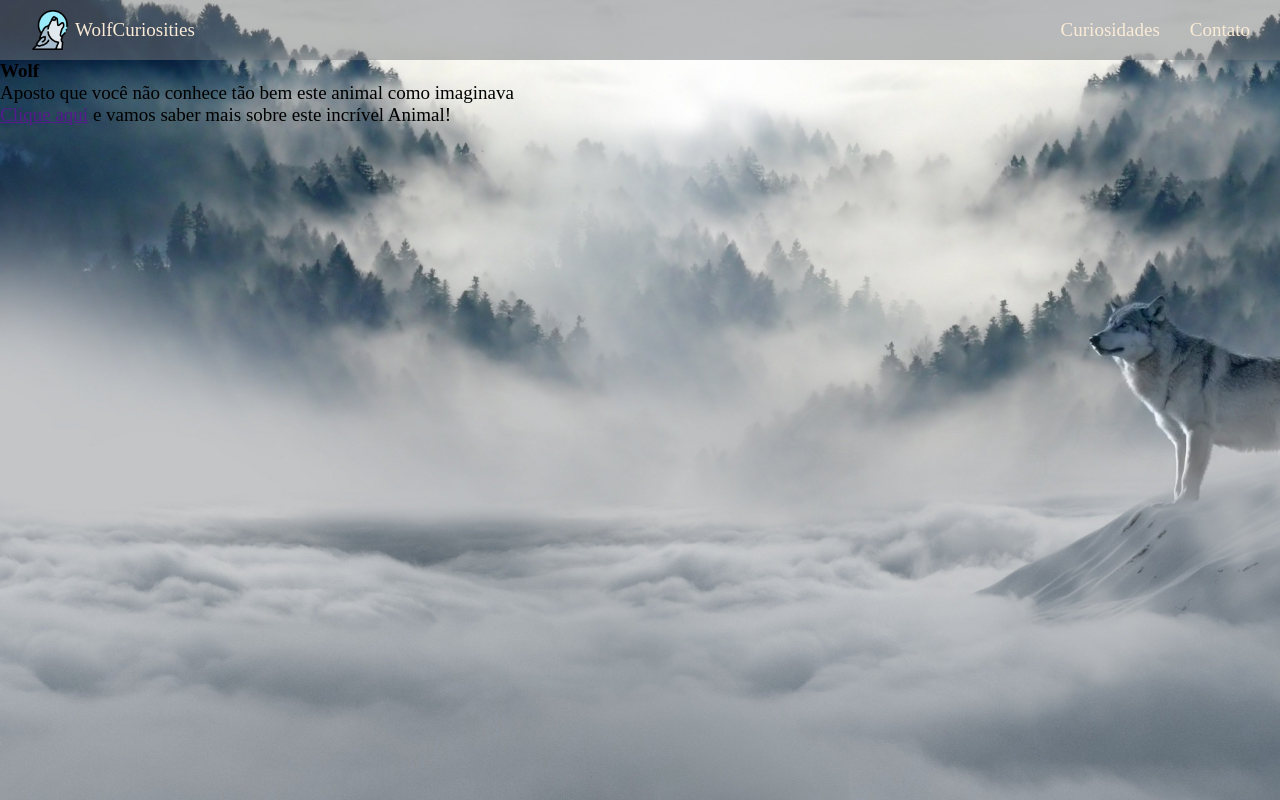
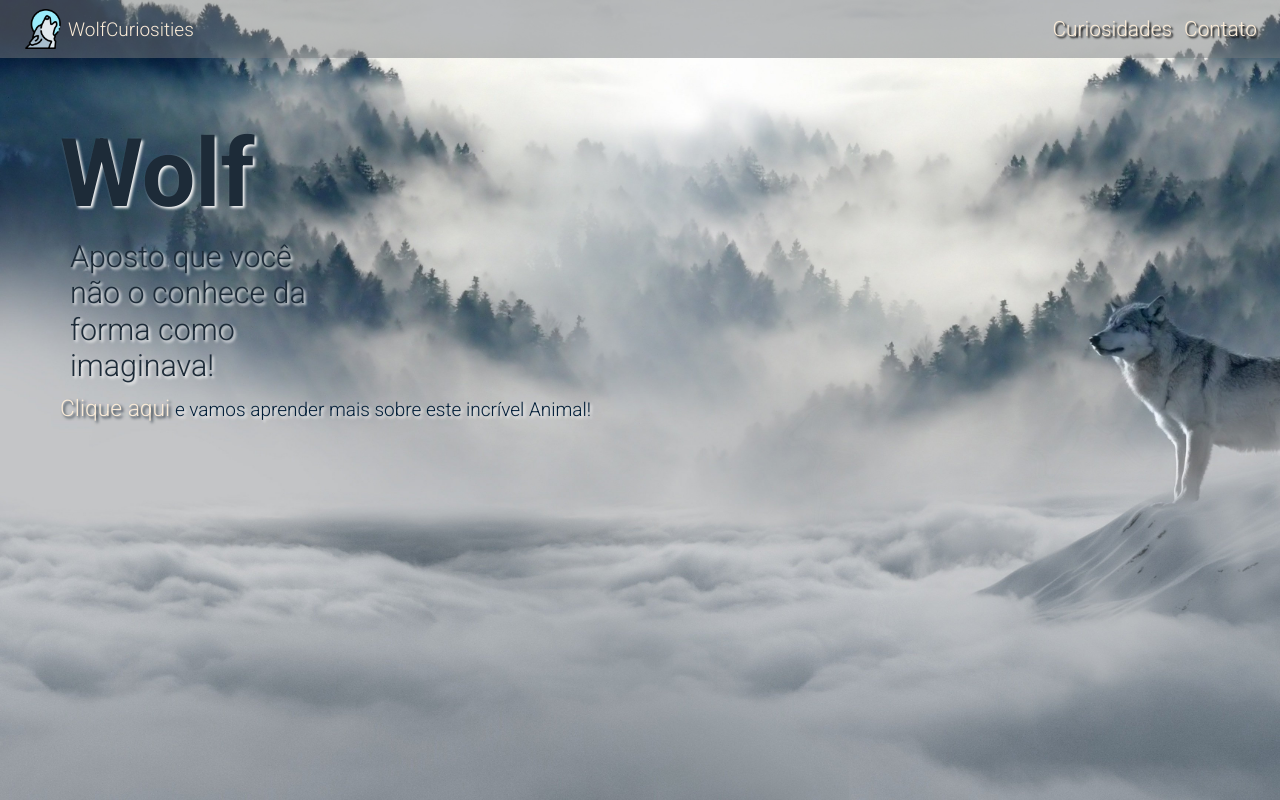
Before and after one commit to Danielsilverio81/Wolves_and-their_Curiosities, a plain HTML site: page index.html in a window 1280 px wide. Drawn offline with Linux system fonts and the light colour scheme.

Commit message:
end of main page css

```diff
--- a/assets/css/style.css
+++ b/assets/css/style.css
@@ -2,24 +2,28 @@
   box-sizing: border-box;
   margin: 0;
   padding: 0;
+  font-family: 'Roboto', sans-serif;
   font-size: 19px;
 }
 .container {
+  width: 100%;
   min-height: 100vh;
   background-image: url(../imgs/wolves-background.jpg);
   background-repeat: no-repeat;
   background-size: cover;
+  display: flex;
+  flex-direction: column;
 }
 .header {
   background-color: #777a7e80;
-  padding: 10px 30px;
+  padding: 9px 23px;
   width: 100%;
   min-height: 40px;
   display: flex;
   justify-content: space-between;
   align-items: center;
   flex-wrap: wrap;
-  gap: 10px;
+  gap: 5px;
 }
 .logo {
   font-size: 1.3em;
@@ -33,9 +37,70 @@
 }
 .navigation {
   display: flex;
-  gap: 2px 30px;
+  gap: 2px 12px;
 }
 .navLink {
   text-decoration: none;
+  font-size: 1.1em;
   color: antiquewhite;
+  text-shadow: 2px 2px 2px black;
 }
+.navLink:hover {
+  color: rgb(11, 151, 128);
+}
+.main-content {
+  flex: 1 0 auto;
+  display: flex;
+}
+.information {
+  margin: 50px;
+  padding: 10px;
+  width: 100%;
+  max-width: 570px;
+  height: 435px;
+}
+.title-main {
+  color: #1d2b38;
+  text-shadow: 2px 2px 3px #fafafa;
+  font-size: 5em;
+  font-weight: bold;
+}
+.description-main {
+  width: 100%;
+  max-width: 270px;
+  padding: 10px;
+  font-size: 1.6em;
+  color: #1d2b38;
+  text-shadow: 2px 2px 3px #fafafa;
+  line-height: 1.2em;
+}
+.click-link {
+  text-decoration: none;
+  font-size: 1.2em;
+  color: antiquewhite;
+  text-shadow: 2px 2px 3px #1d2b38;
+}
+
+span {
+  color: #021e38;
+  text-shadow: 2px 2px 3px #fafafa;
+}
+
+@media(max-width:920px) {
+  .container {
+    background-image: url(../imgs/wolfBlack-background.jpg);
+    background-repeat: no-repeat;
+    background-size: cover;
+  }
+}
+
+@media(max-width:350px) {
+  .information {
+    margin: 5px;
+    height: 200px;
+  }
+  span {
+    font-size: 1.2em;
+    text-shadow: 2px 1px 1px #f8f1f1;
+  }
+}
--- a/index.html
+++ b/index.html
@@ -4,6 +4,9 @@
   <meta charset="UTF-8">
   <meta http-equiv="X-UA-Compatible" content="IE=edge">
   <meta name="viewport" content="width=device-width, initial-scale=1.0">
+  <link rel="preconnect" href="https://fonts.googleapis.com">
+  <link rel="preconnect" href="https://fonts.gstatic.com" crossorigin>
+  <link href="https://fonts.googleapis.com/css2?family=Roboto:wght@300;700&display=swap" rel="stylesheet">
   <link rel="stylesheet" href="assets/css/style.css">
   <title>Vamos Conhecer um pouco sobre os lobos</title>
 </head>
@@ -21,9 +24,10 @@
     </header>
     <section class="main-content">
       <div class="information">
-        <h1>Wolf</h1>
-        <p>Aposto que você não conhece tão bem este animal como imaginava</p>
-        <a href="">Clique aqui</a> <span> e vamos saber mais sobre este incrível Animal!</span>
+        <h1 class="title-main">Wolf</h1>
+        <p class="description-main">Aposto que você não o conhece da forma como imaginava!</p>
+        <a class="click-link" href="">Clique aqui</a>
+        <span> e vamos aprender mais sobre este incrível Animal!</span>
       </div>
     </section>
   </div>
```
Also changed, not shown: assets/imgs/wolfBlack-background.jpg (added).
